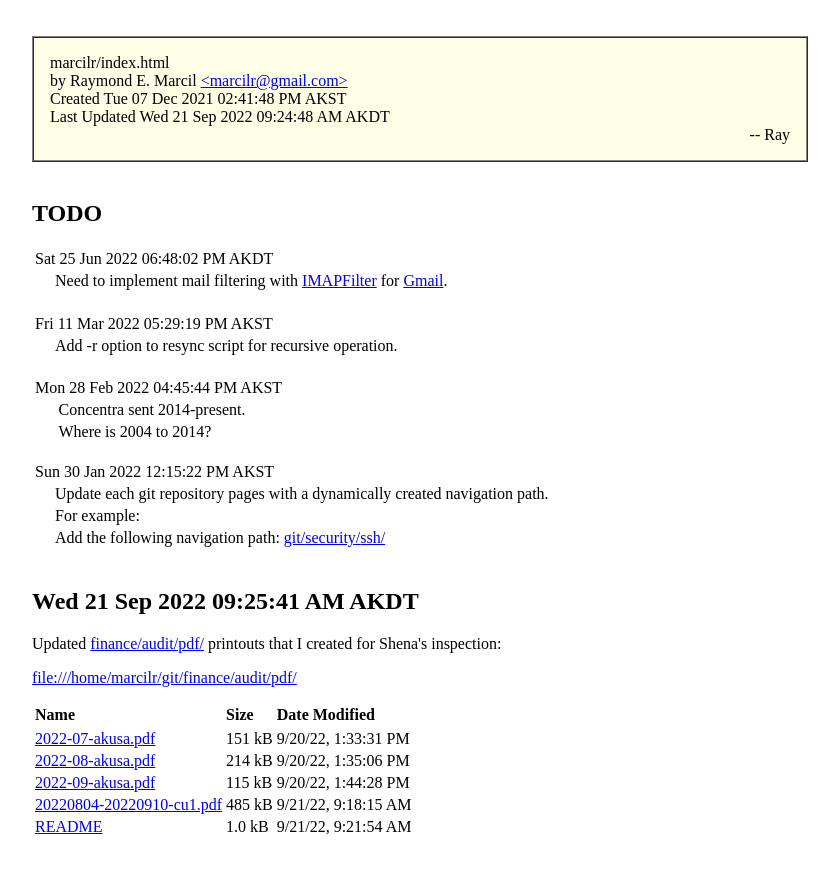
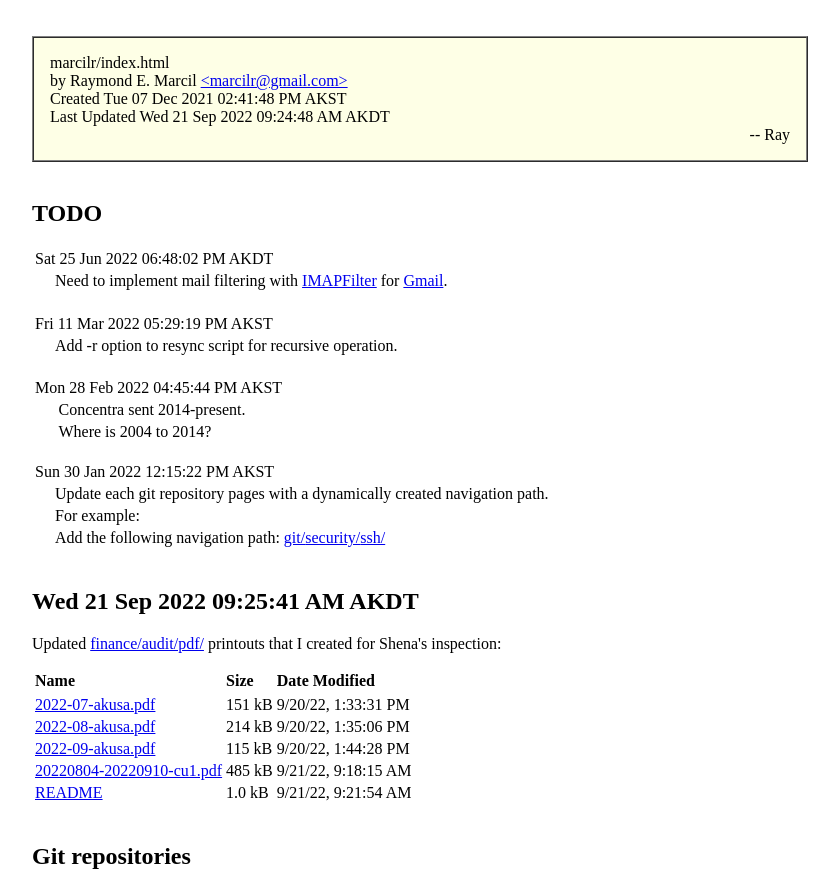
Before and after one commit to marcilr/marcilr, a plain HTML site: page index.html in a window 1280 px wide. Shown: the top 873 px of the page, without its empty margins (100-939 px from the left). Drawn offline with Linux system fonts and the light colour scheme.

Commit message:
Updated Wed 21 Sep 2022 09:25:41 AM AKDT section.

```diff
--- a/index.html
+++ b/index.html
@@ -185,9 +185,6 @@ printouts that I created for Shena's
 inspection:<br>
 
 <p>
-<a href="file:///home/marcilr/git/finance/audit/pdf/">
-  file:///home/marcilr/git/finance/audit/pdf/</a>
-
 <table>
   <tr>
     <td><strong>Name</strong></td>
```
